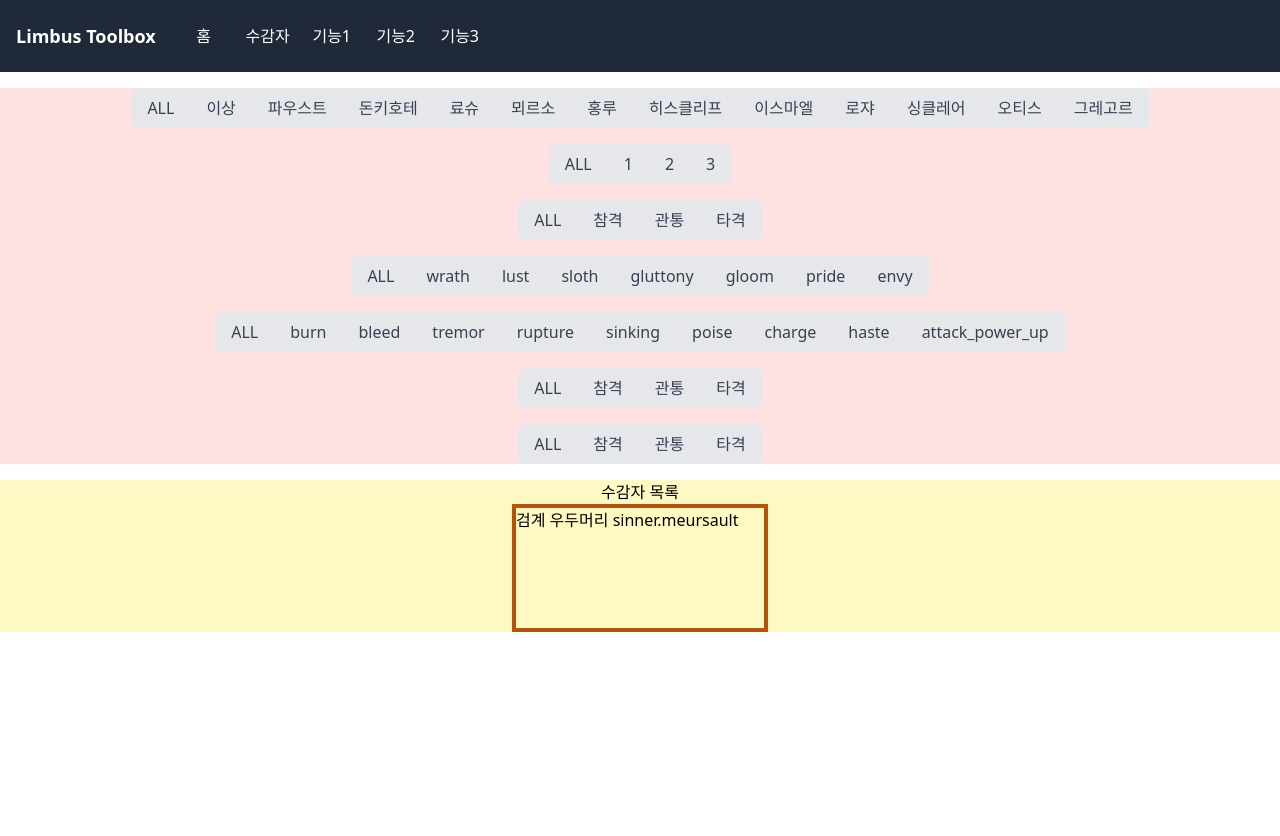
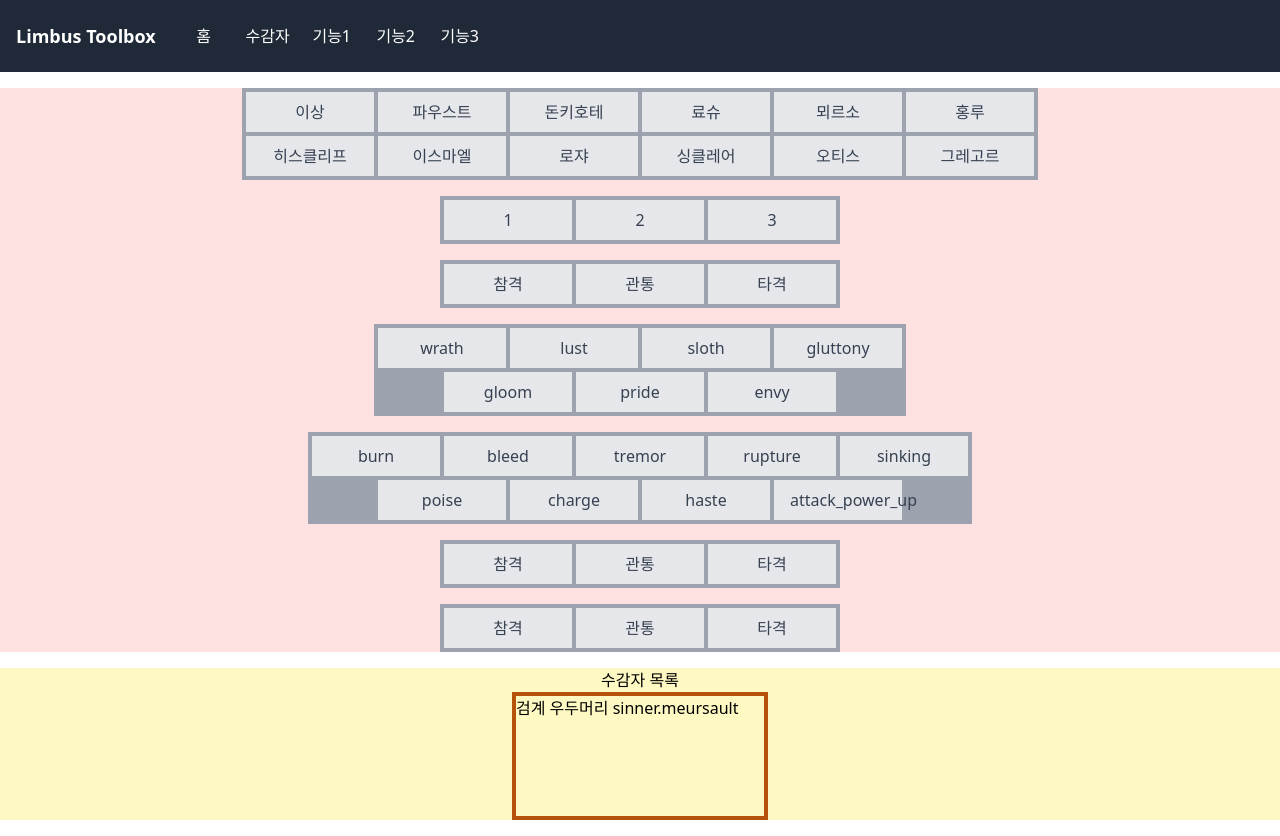
Before and after one commit to ZetabS/limbus-toolbox, a Next.js app: page /sinner in a window 1280 px wide. Before the commit the page ends 800 px from the top, so only its background shows below. Built offline with nearby package versions, Linux system fonts and the light colour scheme.

Commit message:
feat: 필터 여러 행 구분

```diff
--- a/src/app/sinner/MultipleSelectionFilter.tsx
+++ b/src/app/sinner/MultipleSelectionFilter.tsx
@@ -16,28 +16,33 @@ const MultipleSelectionFilter: React.FC<Props> = ({ category, conditions }) => {
     return filterState[category].includes(condition);
   }
 
-  function isAllActive() {
-    return filterState[category].length === conditions.length;
+  const numRows = Math.ceil(conditions.length / 6);
+  const conditionsPerRow = Math.ceil(conditions.length / numRows);
+
+  const conditionRows = [];
+  for (let i = 0; i < numRows; i++) {
+    const startIdx = i * conditionsPerRow;
+    const endIdx = startIdx + conditionsPerRow;
+    const rowConditions = conditions.slice(startIdx, endIdx);
+    conditionRows.push(rowConditions);
   }
 
   return (
     <div className="flex flex-col justify-center gap-2">
-      <div className="flex items-center justify-center">
-        <button
-          className={`${isAllActive() ? 'bg-blue-500 text-white' : 'bg-gray-200 text-gray-700'} rounded-l-md px-4 py-2`}
-          onClick={() => filterDispatch({ actionType: 'TOGGLE_ALL', category })}
-        >
-          ALL
-        </button>
-        {conditions.map((condition) => (
+      <div className="flex w-max flex-col flex-wrap items-center justify-center gap-1 bg-gray-400 p-1">
+        {conditionRows.map((rowConditions, rowIndex) => (
+          <div key={rowIndex} className="flex w-max items-center justify-center gap-1 bg-gray-400">
+            {rowConditions.map((condition) => (
               <button
                 key={condition}
-            className={`${isActive(condition) ? 'bg-blue-500 text-white' : 'bg-gray-200 text-gray-700'} px-4 py-2
-            ${condition === conditions[conditions.length - 1] ? 'rounded-r-md' : ''}`}
+                className={`${isActive(condition) ? 'bg-blue-500 text-white' : 'bg-gray-200 text-gray-700'} w-32 text-nowrap
+                px-4 py-2`}
                 onClick={() => filterDispatch({ actionType: 'TOGGLE', category, condition })}
               >
                 {t(condition)}
               </button>
+            ))}
+          </div>
         ))}
       </div>
     </div>
```
Lines whose indentation alone changed are shown as unchanged.
